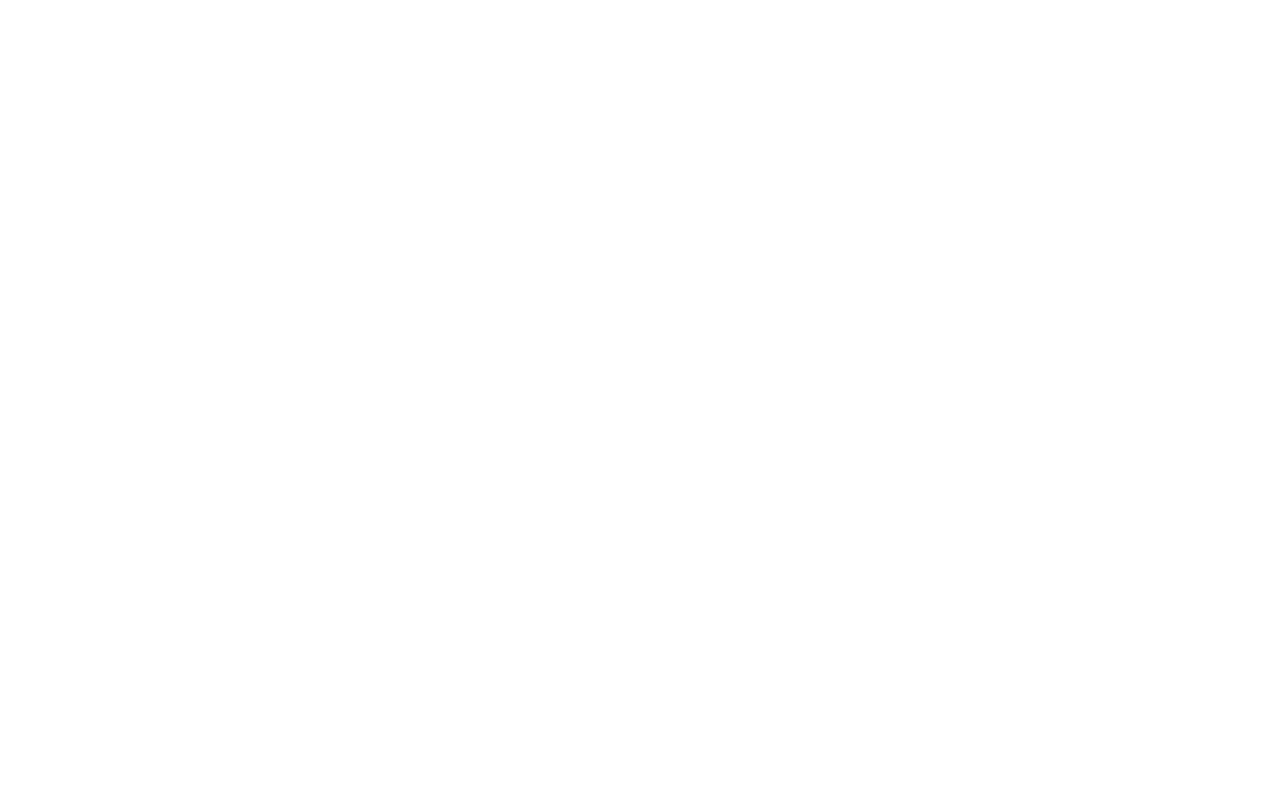
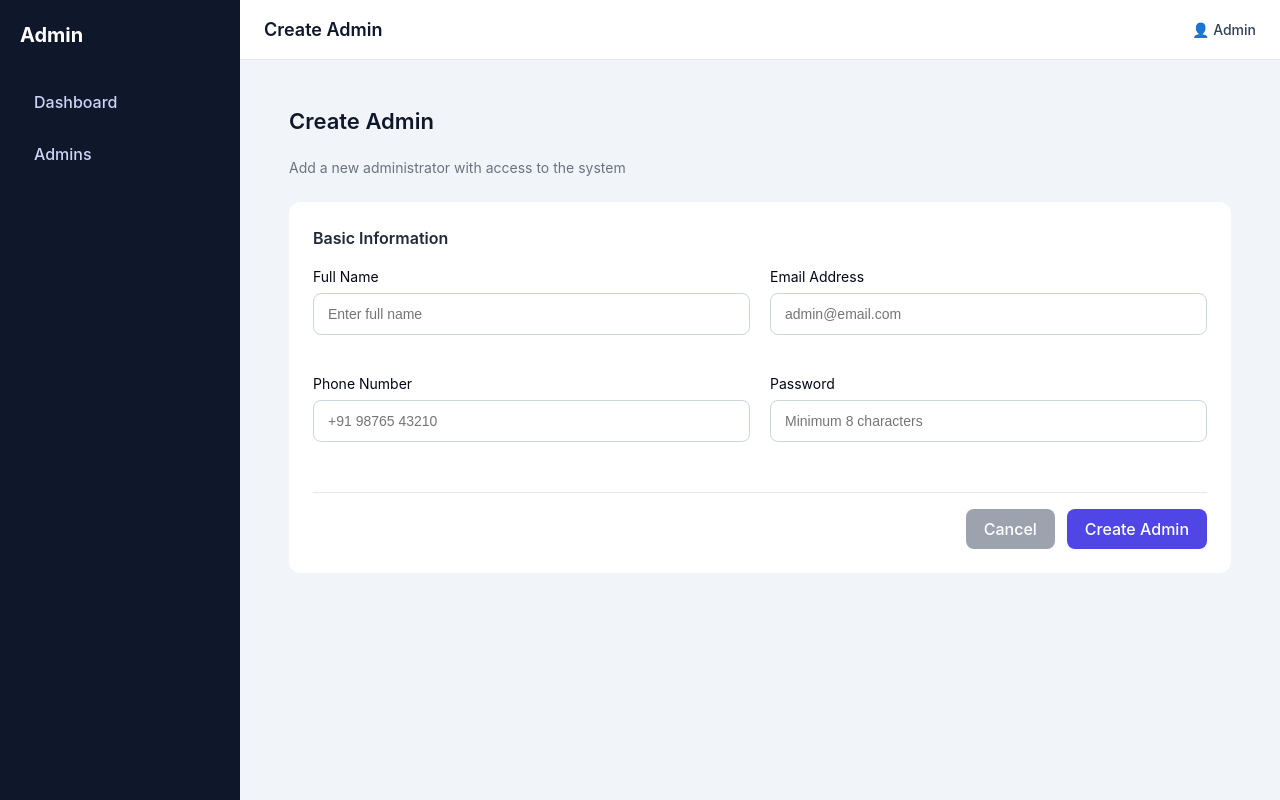
Before and after one commit to taranveersingh1313/harrai-carwash, a React (Vite) app: page /admin/create-admin in a window 1280 px wide. Built offline with nearby package versions, Linux system fonts and the light colour scheme; sample sign-in values are in the browser's storage.

Commit message:
add create page
add create admin create page

```diff
--- a/src/admin/adminLayouts/Topbar.tsx
+++ b/src/admin/adminLayouts/Topbar.tsx
@@ -1,10 +1,15 @@
 import { useState, useRef, useEffect } from "react";
-import { useNavigate } from "react-router-dom";
+import { useNavigate,useLocation } from "react-router-dom";
+import { pageTitles } from "../config/pageTitle";
+
 
 export default function Topbar() {
   const [open, setOpen] = useState(false);
   const dropdownRef = useRef<HTMLDivElement>(null);
   const navigate = useNavigate();
+  const location = useLocation();
+  const title =
+    pageTitles[location.pathname] || "Admin Panel";
 
   const handleLogout = async () => {
     try {
@@ -38,7 +43,7 @@
 
   return (
     <header className="topbar">
-      <h3>Dashboard</h3>
+      <h3>{title}</h3>
 
       <div
         className="profile-wrapper"
--- a/src/admin/assets/css/admin.css
+++ b/src/admin/assets/css/admin.css
@@ -174,3 +174,104 @@
   text-decoration: underline;
 }
 /* endf for login page */
+
+
+/* for admin create page */
+
+.page-wrapper {
+  padding: 24px;
+  width: 100%;
+}
+
+/* Header */
+.page-header {
+  margin-bottom: 24px;
+}
+
+.page-title {
+  font-size: 24px;
+  font-weight: 600;
+  color: #111827;
+}
+
+.page-subtitle {
+  font-size: 14px;
+  color: #6b7280;
+  margin-top: 4px;
+}
+
+/* Form */
+.full-form {
+  background: #ffffff;
+  border-radius: 12px;
+  padding: 24px;
+  width: 100%;
+}
+
+.form-section {
+  margin-bottom: 32px;
+}
+
+.section-title {
+  font-size: 16px;
+  font-weight: 600;
+  margin-bottom: 16px;
+  color: #1f2937;
+}
+
+/* Grid */
+.form-grid {
+  display: grid;
+  grid-template-columns: repeat(2, 1fr);
+  gap: 20px;
+}
+
+.form-group {
+  display: flex;
+  flex-direction: column;
+}
+
+.form-group label {
+  font-size: 13px;
+  margin-bottom: 6px;
+  color: #374151;
+}
+
+.form-group input {
+  padding: 12px;
+  border-radius: 8px;
+  border: 1px solid #d1d5db;
+  font-size: 14px;
+}
+
+/* Sticky actions */
+.sticky-actions {
+  display: flex;
+  justify-content: flex-end;
+  gap: 12px;
+  padding-top: 16px;
+  border-top: 1px solid #e5e7eb;
+}
+
+.btn-primary {
+  background: #4f46e5;
+  color: #ffffff;
+  padding: 10px 18px;
+  border-radius: 8px;
+  border: none;
+}
+
+.btn-secondary {
+  background: #9ca3af;
+  color: #ffffff;
+  padding: 10px 18px;
+  border-radius: 8px;
+  border: none;
+}
+
+/* Responsive */
+@media (max-width: 768px) {
+  .form-grid {
+    grid-template-columns: 1fr;
+  }
+}
--- /dev/null
+++ b/src/admin/config/pageTitle.tsx
@@ -0,0 +1,5 @@
+export const pageTitles: Record<string, string> = {
+  "/admin/dashboard": "Dashboard",
+  "/admin/admin-list": "Admin List",
+  "/admin/create-admin": "Create Admin",
+};
--- /dev/null
+++ b/src/admin/pages/admins/create.tsx
@@ -0,0 +1,120 @@
+import { useState } from "react";
+import { useNavigate } from "react-router-dom";
+
+export default function CreateAdmin() {
+  const navigate = useNavigate();
+
+  const [form, setForm] = useState({
+    name: "",
+    email: "",
+    phone_number: "",
+    password: "",
+  });
+
+  const handleChange = (e: React.ChangeEvent<HTMLInputElement>) => {
+    setForm({ ...form, [e.target.name]: e.target.value });
+  };
+
+  const handleSubmit = async (e: React.FormEvent) => {
+    e.preventDefault();
+
+    const res = await fetch("http://localhost:5000/api/admin/create-admin", {
+      method: "POST",
+      headers: {
+        "Content-Type": "application/json",
+        Authorization: `Bearer ${localStorage.getItem("token")}`,
+      },
+      body: JSON.stringify(form),
+    });
+
+    if (res.ok) {
+      navigate("/admin/admin-list");
+    } else {
+      alert("Failed to create admin");
+    }
+  };
+
+  return (
+    <div className="page-wrapper">
+      {/* PAGE HEADER */}
+      <div className="page-header">
+        <h1 className="page-title">Create Admin</h1>
+        <p className="page-subtitle">
+          Add a new administrator with access to the system
+        </p>
+      </div>
+
+      {/* FULL WIDTH FORM */}
+      <form className="full-form" onSubmit={handleSubmit}>
+        <div className="form-section">
+          <h3 className="section-title">Basic Information</h3>
+
+          <div className="form-grid">
+            <div className="form-group">
+              <label>Full Name</label>
+              <input
+                type="text"
+                name="name"
+                placeholder="Enter full name"
+                value={form.name}
+                onChange={handleChange}
+                required
+              />
+            </div>
+
+            <div className="form-group">
+              <label>Email Address</label>
+              <input
+                type="email"
+                name="email"
+                placeholder="admin@email.com"
+                value={form.email}
+                onChange={handleChange}
+                required
+              />
+            </div>
+
+            <div className="form-group">
+              <label>Phone Number</label>
+              <input
+                type="text"
+                name="phone_number"
+                placeholder="+91 98765 43210"
+                value={form.phone_number}
+                onChange={handleChange}
+                required
+              />
+            </div>
+
+            <div className="form-group">
+              <label>Password</label>
+              <input
+                type="password"
+                name="password"
+                placeholder="Minimum 8 characters"
+                value={form.password}
+                onChange={handleChange}
+                required
+              />
+            </div>
+          </div>
+        </div>
+
+        {/* ACTION BAR */}
+        <div className="form-actions sticky-actions">
+          <button
+            type="button"
+            className="btn-secondary"
+            onClick={() => navigate("/admin/admin-list")}
+          >
+            Cancel
+          </button>
+
+          <button type="submit" className="btn-primary">
+            Create Admin
+          </button>
+        </div>
+      </form>
+    </div>
+  );
+}
--- a/src/admin/pages/admins/index.tsx
+++ b/src/admin/pages/admins/index.tsx
@@ -1,4 +1,74 @@
+// import { useEffect, useState } from "react";
+
+// interface Admin {
+//   id: number;
+//   name: string;
+//   email: string;
+//   phone_number: number;
+//   created_at: string;
+// }
+
+// export default function AdminList() {
+//   const [admins, setAdmins] = useState<Admin[]>([]);
+//   const [loading, setLoading] = useState(true);
+
+//   useEffect(() => {
+//     fetchAdmins();
+//   }, []);
+
+//   const fetchAdmins = async () => {
+//     try {
+//       const res = await fetch("http://localhost:5000/api/admin/admin-list", {
+//         headers: {
+//           Authorization: `Bearer ${localStorage.getItem("token")}`,
+//         },
+//       });
+
+//       const data = await res.json();
+//       setAdmins(data.data);
+//     } catch (err) {
+//       console.error(err);
+//     } finally {
+//       setLoading(false);
+//     }
+//   };
+
+//   if (loading) return <p>Loading admins...</p>;
+
+//   return (
+//     <div className="admin-dashboard">
+//       <h1 className="page-title">Admin Listing</h1>
+
+//       <table className="admin-table">
+//         <thead>
+//           <tr>
+//             <th>#</th>
+//             <th>Name</th>
+//             <th>Email</th>
+//             <th>Phone NO.</th>
+//             <th>Created At</th>
+//           </tr>
+//         </thead>
+
+//         <tbody>
+//           {admins.map((admin, index) => (
+//             <tr key={admin.id}>
+//               <td>{index + 1}</td>
+//               <td>{admin.name}</td>
+//               <td>{admin.email}</td>
+//               <td>{admin.phone_number}</td>
+//               <td>{new Date(admin.created_at).toLocaleDateString("en-US", { year: "numeric", month: "2-digit", day: "2-digit" })}</td>
+//             </tr>
+//           ))}
+//         </tbody>
+//       </table>
+//     </div>
+//   );
+// }
+
 import { useEffect, useState } from "react";
+import { useNavigate } from "react-router-dom";
+
 
 interface Admin {
   id: number;
@@ -11,13 +81,13 @@
 export default function AdminList() {
   const [admins, setAdmins] = useState<Admin[]>([]);
   const [loading, setLoading] = useState(true);
+  const navigate = useNavigate();
 
   useEffect(() => {
     fetchAdmins();
   }, []);
 
   const fetchAdmins = async () => {
-    try {
     const res = await fetch("http://localhost:5000/api/admin/admin-list", {
       headers: {
         Authorization: `Bearer ${localStorage.getItem("token")}`,
@@ -26,18 +96,23 @@
 
     const data = await res.json();
     setAdmins(data.data);
-    } catch (err) {
-      console.error(err);
-    } finally {
     setLoading(false);
-    }
   };
 
   if (loading) return <p>Loading admins...</p>;
 
   return (
     <div className="admin-dashboard">
+      <div className="page-header">
         <h1 className="page-title">Admin Listing</h1>
+
+        <button
+          className="btn-primary"
+          onClick={() => navigate("/admin/create-admin")}
+        >
+          + Create Admin
+        </button>
+      </div>
 
       <table className="admin-table">
         <thead>
@@ -45,8 +120,8 @@
             <th>#</th>
             <th>Name</th>
             <th>Email</th>
-            <th>Phone NO.</th>
-            <th>Created At</th>
+            <th>Phone</th>
+            <th>Created</th>
           </tr>
         </thead>
 
@@ -57,7 +132,9 @@
               <td>{admin.name}</td>
               <td>{admin.email}</td>
               <td>{admin.phone_number}</td>
-              <td>{new Date(admin.created_at).toLocaleDateString("en-US", { year: "numeric", month: "2-digit", day: "2-digit" })}</td>
+              <td>
+                {new Date(admin.created_at).toLocaleDateString("en-GB")}
+              </td>
             </tr>
           ))}
         </tbody>
--- a/src/admin/routes/adminRoutes.tsx
+++ b/src/admin/routes/adminRoutes.tsx
@@ -1,6 +1,7 @@
 
 import Dashboard from "../pages/dashboard/index";
 import AdminList from "../pages/admins/index";
+import CreateAdmin from "../pages/admins/create";
 
 
 const AdminRoutes = [
@@ -13,6 +14,10 @@
     path: "admin-list",
     element: <AdminList />,
   },
+  {
+    path: "create-admin",
+    element: <CreateAdmin />,
+  },
 ];
 
 export default AdminRoutes;
```
Also changed, not shown: src/admin/pages/Login.tsx (+0 -60 lines). Lines whose indentation alone changed are shown as unchanged.
